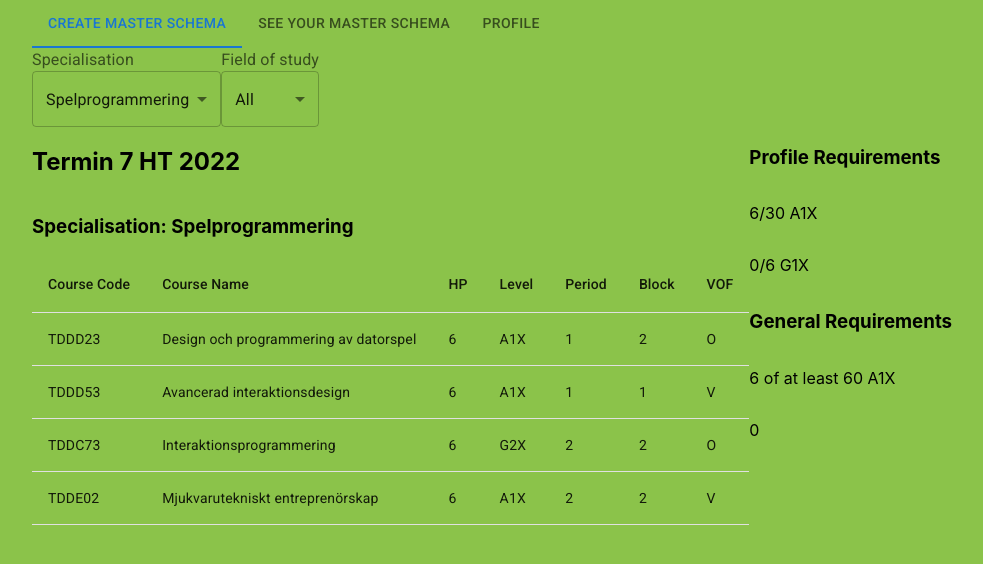
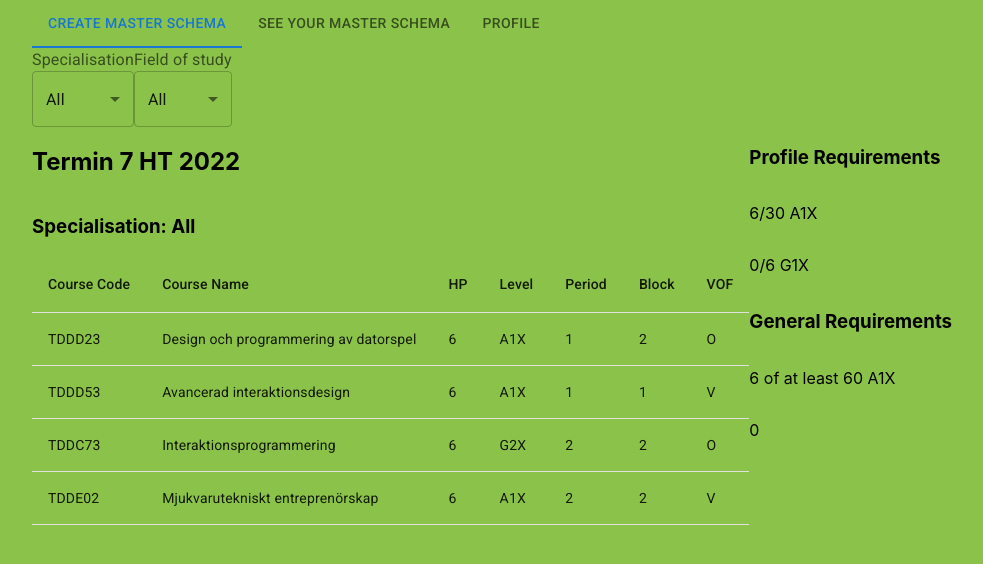
Before and after one commit to WebLabs-AB/MasterChooserApplication, a React (Create React App) app in the folder Frontend/masterfrontend/: page / in a window 1280 px wide. Shown: the top 564 px of the page, without its empty margins (32-1015 px from the left). Built offline with nearby package versions, Linux system fonts and the light colour scheme.

Commit message:
Working with useState hooks

```diff
--- a/Frontend/masterfrontend/src/Screens/CreateMasterPage.tsx
+++ b/Frontend/masterfrontend/src/Screens/CreateMasterPage.tsx
@@ -1,8 +1,10 @@
+import { useState } from "react";
 import Container from "@mui/material/Container";
 import Tabs from "@mui/material/Tabs";
 import Tab from "@mui/material/Tab";
 import Stack from "@mui/material/Stack";
-import { InputLabel, MenuItem, Select } from "@mui/material";
+import { InputLabel, MenuItem } from "@mui/material";
+import Select, { SelectChangeEvent } from "@mui/material/Select";
 
 import { CourseTable } from "../Components/CourseTable";
 import { ProfileReq } from "../Components/ProfileReq";
@@ -23,14 +25,14 @@ export const CreateMasterPage: React.FC = () => {
     "Storskalig mjukvaruutveckling",
     "Säkra system",
   ];
-  const currentSpec = 6;
+  const [currentSpec, setCurrentSpec] = useState("All");
   const fields = [
     "All",
     "Computer Science",
     "Computer Science and Engineering",
     "Information Technology",
   ];
-  const currentField = 0;
+  const [currentField, setCurrentField] = useState("All");
 
   const courseNames = [
     "Design och programmering av datorspel",
@@ -59,6 +61,14 @@ export const CreateMasterPage: React.FC = () => {
     return data;
   });
 
+  const handleSpecChange = (e: SelectChangeEvent) => {
+    setCurrentSpec(e.target.value);
+  };
+
+  const handleFieldChange = (e: SelectChangeEvent) => {
+    setCurrentField(e.target.value);
+  };
+
   return (
     <Container>
       <Tabs value={0}>
@@ -73,17 +83,22 @@ export const CreateMasterPage: React.FC = () => {
             labelId="spec-label"
             label="Specialisation"
             value={currentSpec}
+            onChange={handleSpecChange}
           >
-            {specialisations.map((e, i) => (
-              <MenuItem value={i}>{e}</MenuItem>
+            {specialisations.map((e) => (
+              <MenuItem value={e}>{e}</MenuItem>
             ))}
           </Select>
         </Stack>
         <Stack direction="column">
           <InputLabel>Field of study</InputLabel>
-          <Select label="Field of study" value={currentField}>
-            {fields.map((e, i) => (
-              <MenuItem value={i}>{e}</MenuItem>
+          <Select
+            label="Field of study"
+            value={currentField}
+            onChange={handleFieldChange}
+          >
+            {fields.map((e) => (
+              <MenuItem value={e}>{e}</MenuItem>
             ))}
           </Select>
         </Stack>
@@ -91,7 +106,7 @@ export const CreateMasterPage: React.FC = () => {
       <Stack direction="row">
         <Stack direction="column">
           <h2>{date}</h2>
-          <h3>Specialisation: {specialisations[currentSpec]}</h3>
+          <h3>Specialisation: {currentSpec}</h3>
           <CourseTable courses={courses} />
         </Stack>
         <Stack direction="column">
```
